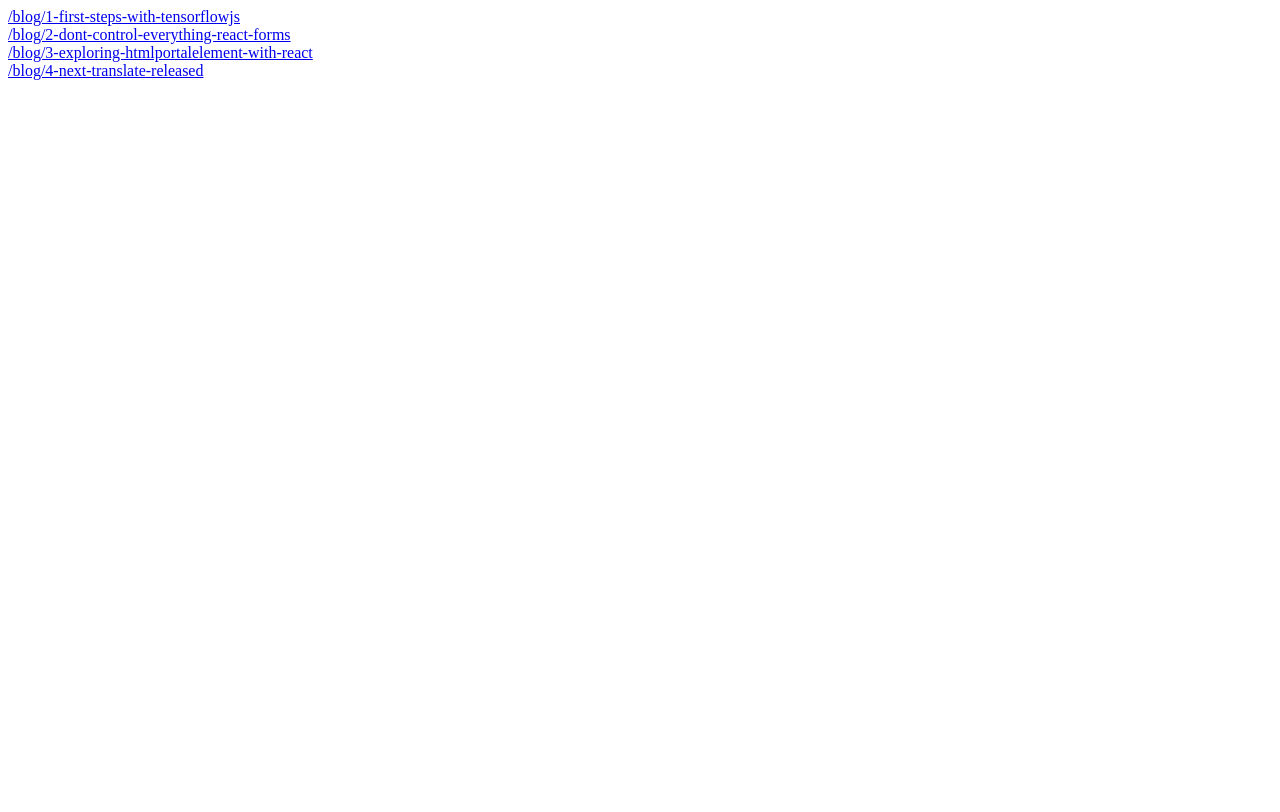
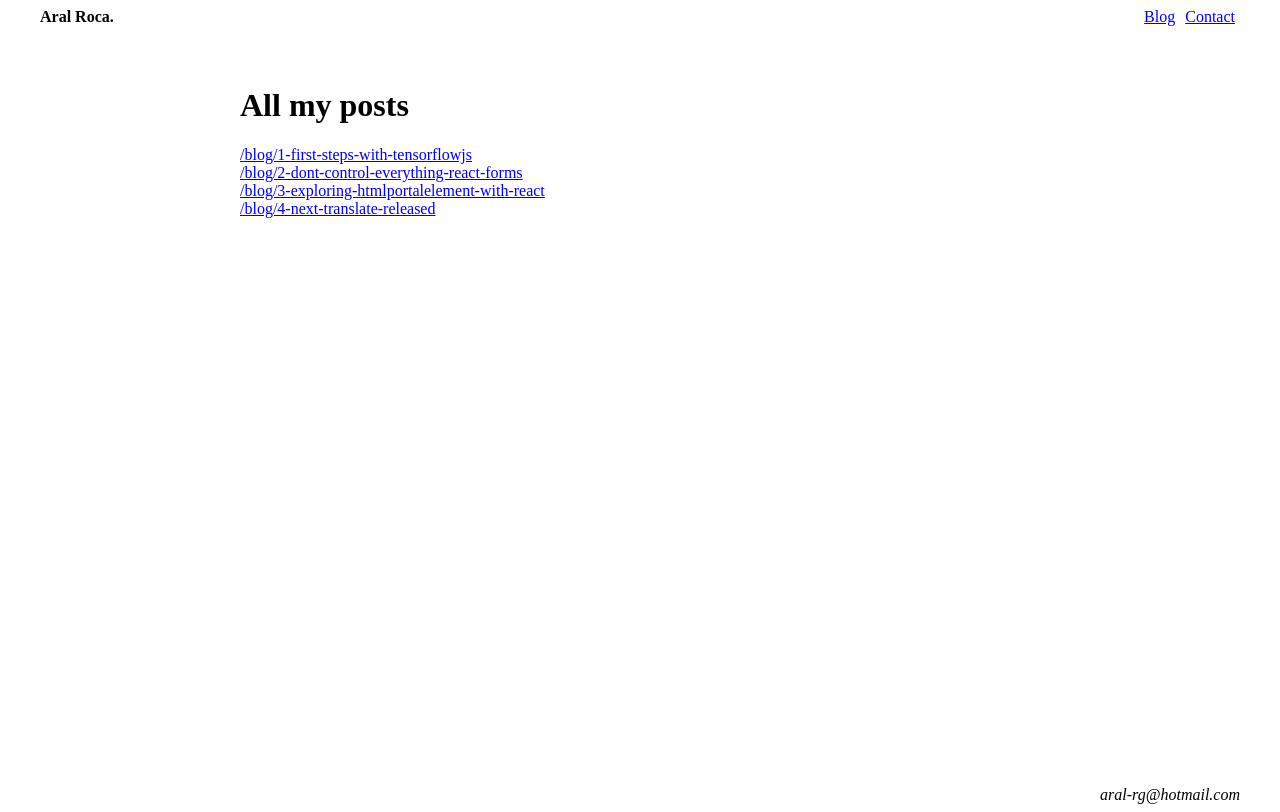
Before and after one commit to aralroca/aralroca.com, a Next.js app: page /blog in a window 1280 px wide. Built offline with nearby package versions, Linux system fonts and the light colour scheme.

Commit message:
Add minimal styles

```diff
--- /dev/null
+++ b/pages/_app.js
@@ -0,0 +1,34 @@
+import Link from 'next/link'
+
+import '../styles/main.css'
+
+export default function Layout({ Component, pageProps }) {
+  return (
+    <>
+      <header>
+        <Link href="/">
+          <a title="Go to homepage" className="logo">
+            Aral Roca.
+          </a>
+        </Link>
+        <nav>
+          <Link href="/blog">
+            <a>Blog</a>
+          </Link>
+          <Link href="/contact">
+            <a>Contact</a>
+          </Link>
+        </nav>
+      </header>
+
+      <main>
+        <Component {...pageProps} />
+      </main>
+      <footer>
+        <a title="Contact me" href="mailto:aral-rg@hotmail.com">
+          aral-rg@hotmail.com
+        </a>
+      </footer>
+    </>
+  )
+}
--- a/pages/blog/index.js
+++ b/pages/blog/index.js
@@ -3,23 +3,26 @@
 
 export default function Blog({ posts }) {
   return (
-    <div>{posts.map(slug => {
-      return (
-        <div key={slug}>
-          <Link href={"/blog/" + slug}>
-            <a>{"/blog/" + slug}</a>
-          </Link>
-        </div>
-      );
-    })}</div>
+    <>
+      <h1>All my posts</h1>
+      {posts.map((post) => {
+        return (
+          <div key={post}>
+            <Link href={`/blog/${post}`}>
+              <a>{`/blog/${post}`}</a>
+            </Link>
+          </div>
+        )
+      })}
+    </>
   )
 }
 
 export const getStaticProps = async () => {
-  const files = fs.readdirSync("posts");
+  const files = fs.readdirSync('posts')
   return {
     props: {
-      posts: files.map(filename => filename.replace(".md", ""))
-    }
+      posts: files.map((filename) => filename.replace('.md', '')),
+    },
   }
 }
--- /dev/null
+++ b/styles/main.css
@@ -0,0 +1,47 @@
+main,
+main img {
+  max-width: 800px;
+}
+
+header,
+footer {
+  display: flex;
+  max-width: 1200px;
+}
+
+footer {
+  justify-content: flex-end;
+}
+
+header nav {
+  margin-left: auto;
+}
+
+header nav a {
+  margin: 0 5px;
+}
+
+.logo {
+  font-weight: bold;
+}
+
+footer a {
+  font-style: italic;
+}
+
+footer a,
+.logo {
+  text-decoration: none;
+  color: black;
+}
+
+main {
+  padding-top: 40px;
+  min-height: 90vh;
+}
+
+main,
+header,
+footer {
+  margin: 0 auto;
+}
```
Also changed, not shown: package.json (+3 -4 lines), pages/blog/[slug].js (+26 -23 lines), pages/contact.js (added, +8 -0 lines), pages/index.js (+1 -7 lines).
